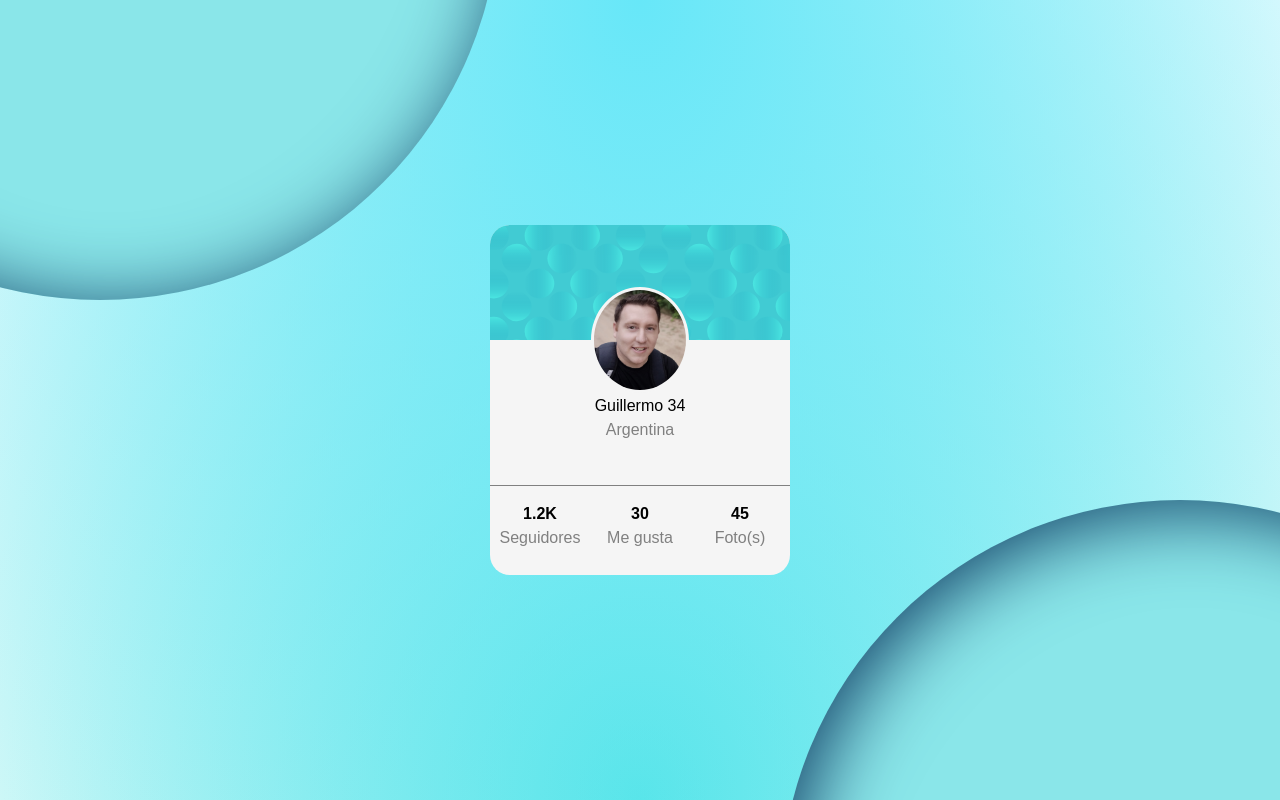
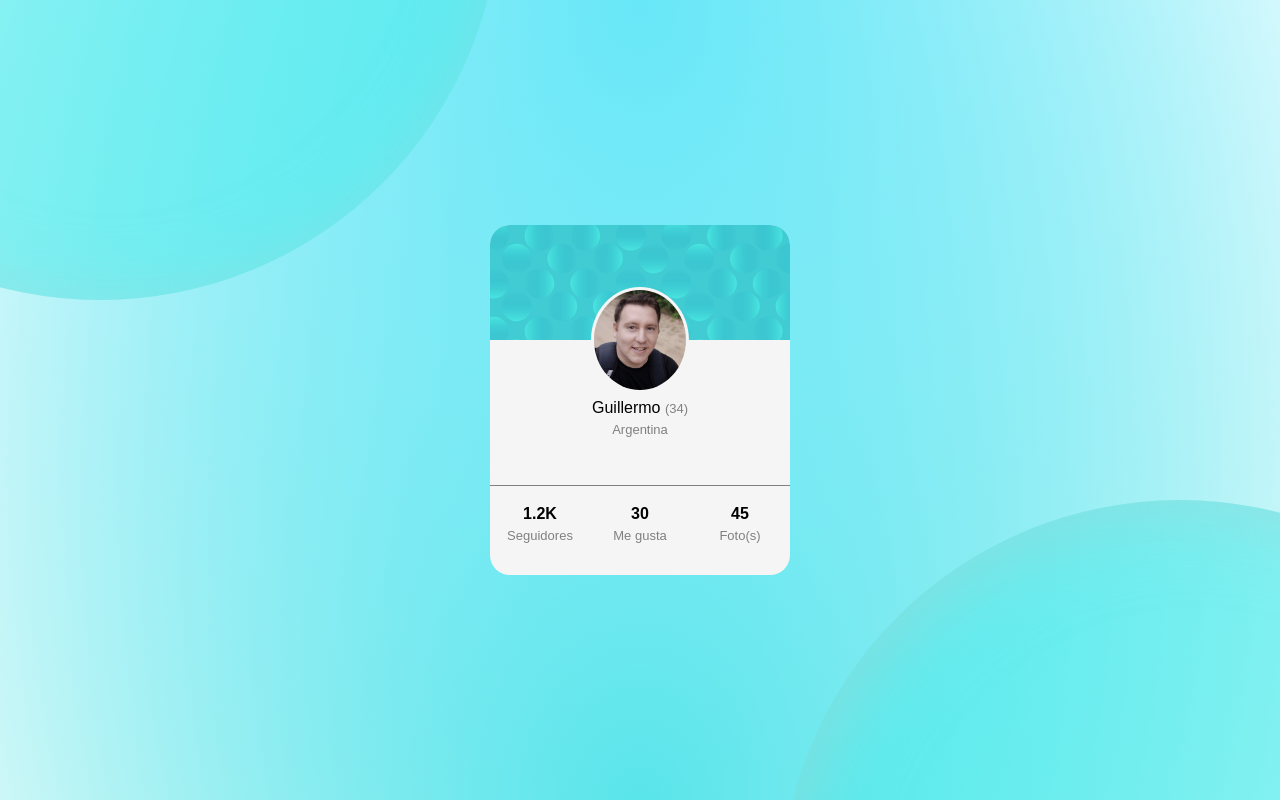
Before and after one commit to GuilloSGit/profile-card, a plain HTML site: page index.html in a window 1280 px wide. Drawn offline with Linux system fonts and the light colour scheme.

Commit message:
Cambios al style en la edad

```diff
--- a/css/styles.css
+++ b/css/styles.css
@@ -9,12 +9,12 @@ html::before {
   content: "";
   position: fixed;
   display: block;
-  background-color: rgb(138, 230, 233);
+  background-color: rgba(74, 235, 235, 0.561);
   border-radius: 50%;
   width: 100vmin;
   height: 100vmin;
   z-index: -1;
-  box-shadow: inset 12px 10px 80px rgb(20, 67, 105);
+  box-shadow: inset 12px 10px 80px #a5d4d488;
 }
 
 html::before {
@@ -82,6 +82,7 @@ body {
 }
 
 .card__text--light {
+  font-size: small;
   color: grey;
   font-weight: normal;
 }
--- a/index.html
+++ b/index.html
@@ -19,7 +19,7 @@
             <section class="card__body">
                 <p class="card__text">
                     Guillermo
-                    <span class="card__text" id="edad">
+                    <span id="edad">
                         <!-- Mi texto -->
                     </span>
                 </p>
--- a/script.js
+++ b/script.js
@@ -5,4 +5,4 @@ function age(dateString) {
             edadActual = now.getFullYear() - birth.getFullYear() - beforeBirth;
         }
         age('12/13/1986');
-        document.getElementById("edad").innerHTML = edadActual;
+        document.getElementById("edad").innerHTML = `<span class="card__text card__text--light">(`+edadActual+`)</span>`;
```
